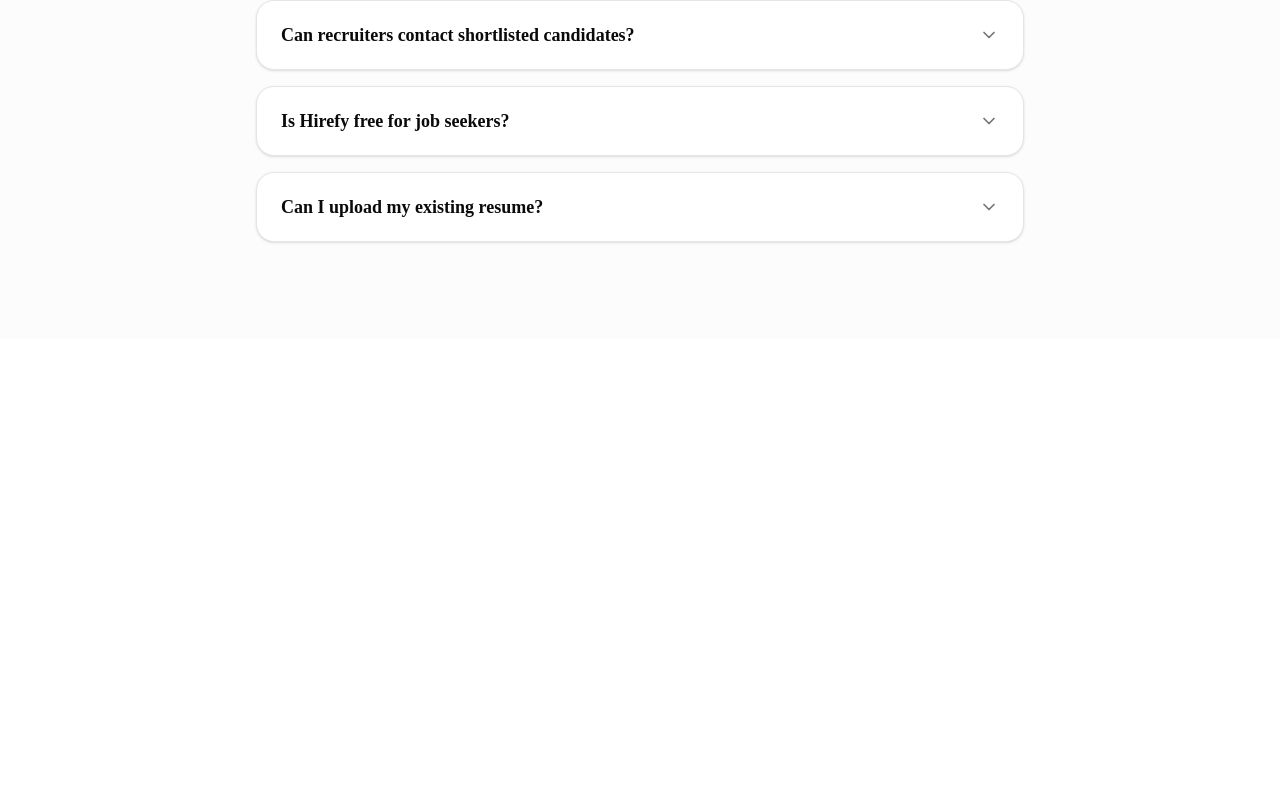
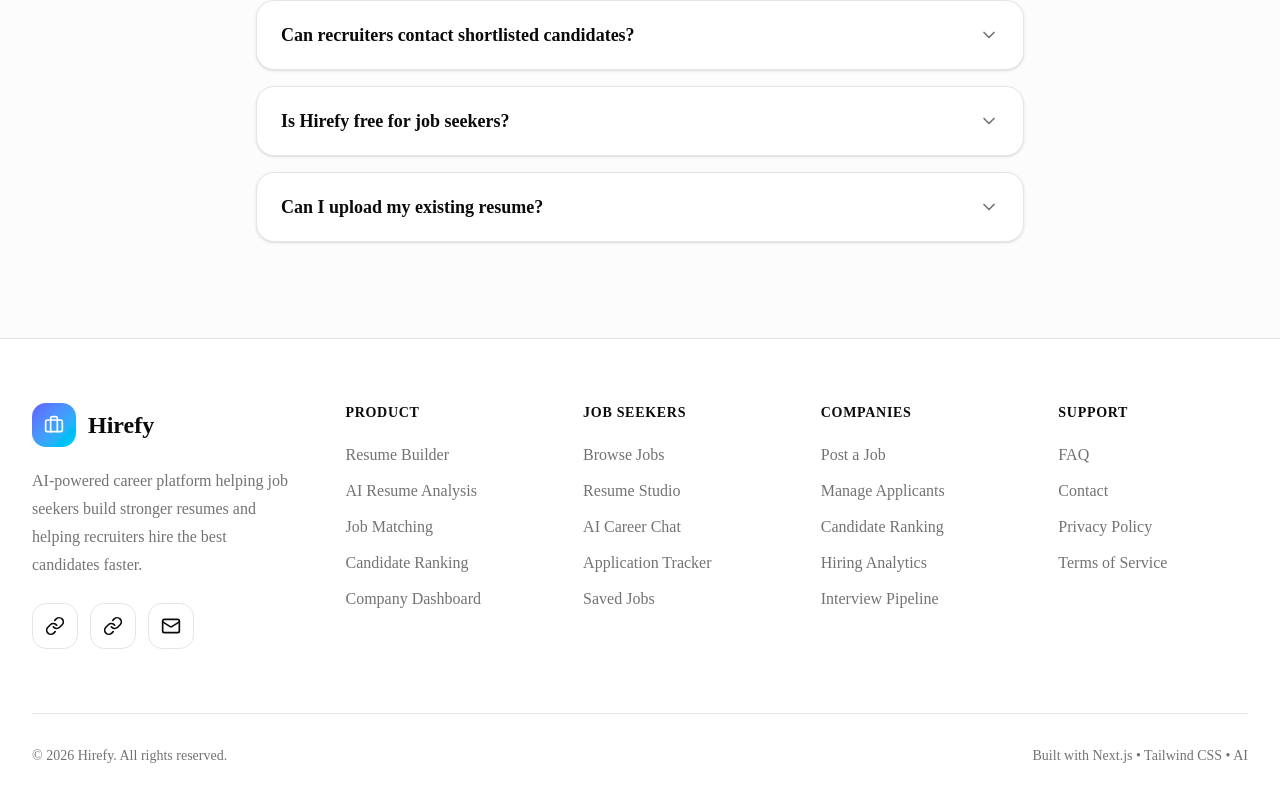
Before and after one commit to Bhoomijarwani27/hirefy-ai-career-platform, a Next.js app: page / in a window 1280 px wide. Shown: the part 7833-8635 px from the top of the page. Before the commit the page ends 8171 px from the top, so only its background shows below. Built offline with nearby package versions, Linux system fonts and the light colour scheme.

Commit message:
feat: add Footer component to enhance site navigation and user support

```diff
--- a/src/app/page.tsx
+++ b/src/app/page.tsx
@@ -1,6 +1,7 @@
 import Comparison from "@/components/landing/comparison";
 import { FAQ } from "@/components/landing/faq";
 import { Features } from "@/components/landing/features";
+import { Footer } from "@/components/landing/footer";
 import { Hero } from "@/components/landing/hero";
 import { JobDiscovery } from "@/components/landing/JobDiscovery";
 import Navbar from "@/components/landing/navbar";
@@ -22,6 +23,7 @@
       <Comparison/>
       <Testimonials/>
       <FAQ/>
+      <Footer/>
     </main>
   );
 }
--- /dev/null
+++ b/src/components/landing/footer.tsx
@@ -0,0 +1,184 @@
+import Link from "next/link";
+import {
+
+  Link as LinkIcon,
+  Mail,
+  Briefcase,
+} from "lucide-react";
+
+const product = [
+  "Resume Builder",
+  "AI Resume Analysis",
+  "Job Matching",
+  "Candidate Ranking",
+  "Company Dashboard",
+];
+
+const seekers = [
+  "Browse Jobs",
+  "Resume Studio",
+  "AI Career Chat",
+  "Application Tracker",
+  "Saved Jobs",
+];
+
+const companies = [
+  "Post a Job",
+  "Manage Applicants",
+  "Candidate Ranking",
+  "Hiring Analytics",
+  "Interview Pipeline",
+];
+
+const support = [
+  "FAQ",
+  "Contact",
+  "Privacy Policy",
+  "Terms of Service",
+];
+
+export function Footer() {
+  return (
+    <footer className="border-t border-border bg-background">
+      <div className="mx-auto max-w-7xl px-6 py-16 lg:px-8">
+
+        <div className="grid gap-12 lg:grid-cols-[1.4fr_1fr_1fr_1fr_1fr]">
+
+          {/* Brand */}
+
+          <div>
+            <div className="flex items-center gap-3">
+              <div className="flex h-11 w-11 items-center justify-center rounded-xl bg-linear-to-br from-indigo-500 to-cyan-400 text-white">
+                <Briefcase className="h-5 w-5" />
+              </div>
+
+              <span className="text-2xl font-bold text-foreground">
+                Hirefy
+              </span>
+            </div>
+
+            <p className="mt-5 max-w-sm text-muted-foreground leading-7">
+              AI-powered career platform helping job seekers build stronger
+              resumes and helping recruiters hire the best candidates faster.
+            </p>
+
+            <div className="mt-6 flex gap-3">
+
+              <button className="rounded-xl border border-border p-3 transition hover:bg-muted">
+                <LinkIcon className="h-5 w-5" />
+              </button>
+
+              <button className="rounded-xl border border-border p-3 transition hover:bg-muted">
+                <LinkIcon className="h-5 w-5" />
+              </button>
+
+              <button className="rounded-xl border border-border p-3 transition hover:bg-muted">
+                <Mail className="h-5 w-5" />
+              </button>
+
+            </div>
+          </div>
+
+          {/* Product */}
+
+          <div>
+            <h3 className="text-sm font-bold uppercase tracking-wider">
+              Product
+            </h3>
+
+            <ul className="mt-5 space-y-3">
+              {product.map((item) => (
+                <li key={item}>
+                  <Link
+                    href="#"
+                    className="text-muted-foreground transition hover:text-foreground"
+                  >
+                    {item}
+                  </Link>
+                </li>
+              ))}
+            </ul>
+          </div>
+
+          {/* Job Seekers */}
+
+          <div>
+            <h3 className="text-sm font-bold uppercase tracking-wider">
+              Job Seekers
+            </h3>
+
+            <ul className="mt-5 space-y-3">
+              {seekers.map((item) => (
+                <li key={item}>
+                  <Link
+                    href="#"
+                    className="text-muted-foreground transition hover:text-foreground"
+                  >
+                    {item}
+                  </Link>
+                </li>
+              ))}
+            </ul>
+          </div>
+
+          {/* Companies */}
+
+          <div>
+            <h3 className="text-sm font-bold uppercase tracking-wider">
+              Companies
+            </h3>
+
+            <ul className="mt-5 space-y-3">
+              {companies.map((item) => (
+                <li key={item}>
+                  <Link
+                    href="#"
+                    className="text-muted-foreground transition hover:text-foreground"
+                  >
+                    {item}
+                  </Link>
+                </li>
+              ))}
+            </ul>
+          </div>
+
+          {/* Support */}
+
+          <div>
+            <h3 className="text-sm font-bold uppercase tracking-wider">
+              Support
+            </h3>
+
+            <ul className="mt-5 space-y-3">
+              {support.map((item) => (
+                <li key={item}>
+                  <Link
+                    href="#"
+                    className="text-muted-foreground transition hover:text-foreground"
+                  >
+                    {item}
+                  </Link>
+                </li>
+              ))}
+            </ul>
+          </div>
+
+        </div>
+
+        {/* Bottom */}
+
+        <div className="mt-16 flex flex-col items-center justify-between gap-4 border-t border-border pt-8 text-sm text-muted-foreground md:flex-row">
+
+          <p>
+            © 2026 Hirefy. All rights reserved.
+          </p>
+
+          <p>
+            Built with Next.js • Tailwind CSS • AI
+          </p>
+
+        </div>
+      </div>
+    </footer>
+  );
+}
```
